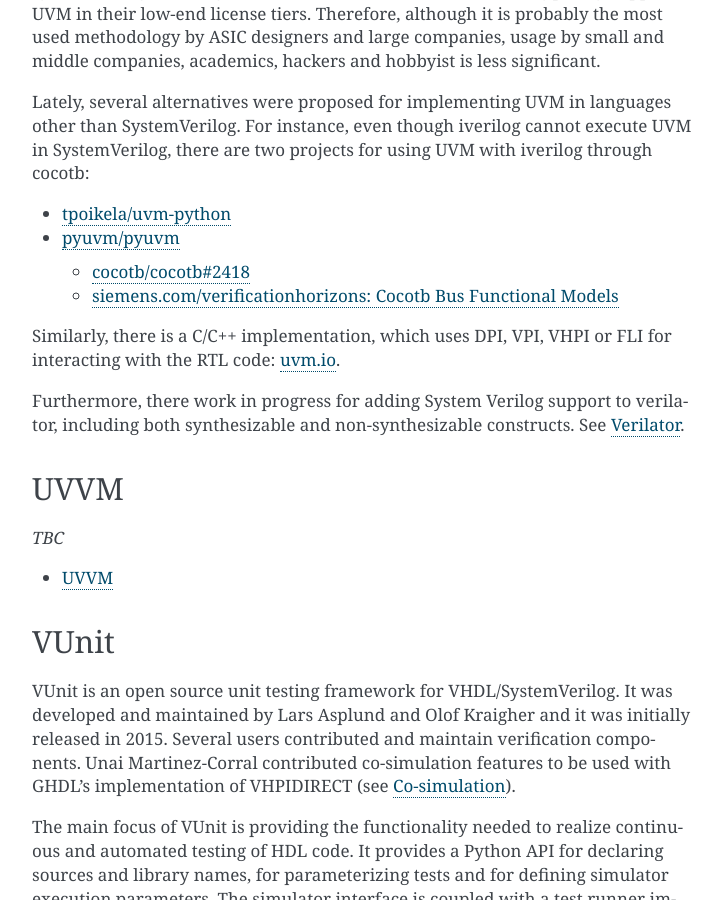
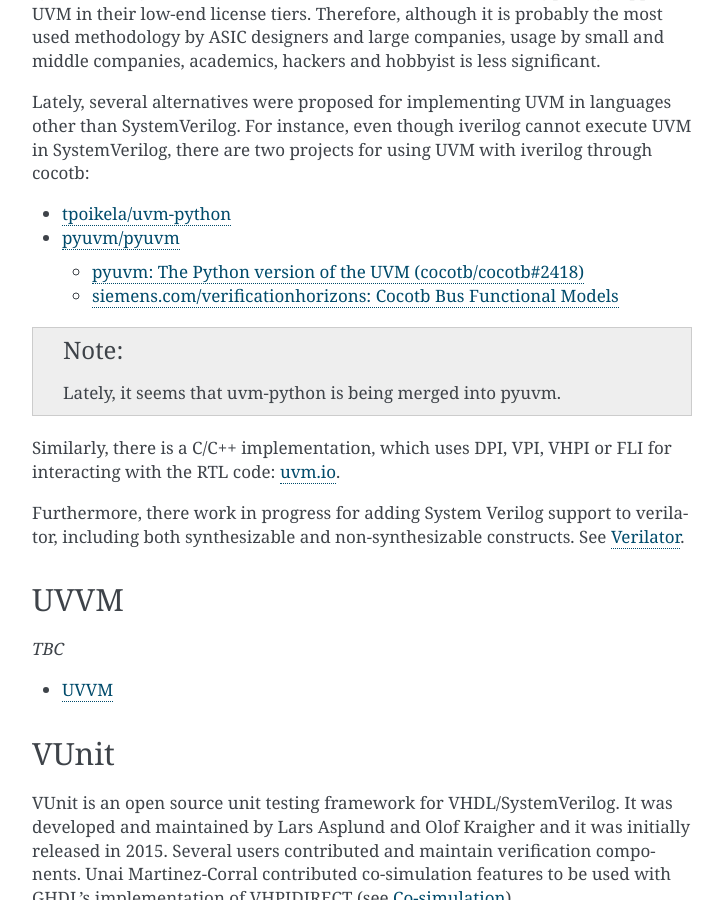
Before and after one commit to umarcor/osvb, a Sphinx documentation site: the page built from doc/intro/frameworks.rst, in a window 1280 px wide and 900 px high, scrolled down 4193 px. Shown: the whole window, without its empty margins (388-1111 px from the left). Built offline with Sphinx 7.4.7, drawn with Linux system fonts in a browser that asks for light colours.

Commit message:
doc/intro/frameworks/UVM: update

```diff
--- a/doc/intro/frameworks.rst
+++ b/doc/intro/frameworks.rst
@@ -179,8 +179,10 @@
 * `tpoikela/uvm-python <https://github.com/tpoikela/uvm-python>`__
 * `pyuvm/pyuvm <https://github.com/pyuvm/pyuvm>`__
 
-  * `cocotb/cocotb#2418 <https://github.com/cocotb/cocotb/issues/2418>`__
+  * `pyuvm: The Python version of the UVM (cocotb/cocotb#2418) <https://github.com/cocotb/cocotb/issues/2418>`__
   * `siemens.com/verificationhorizons: Cocotb Bus Functional Models <https://blogs.sw.siemens.com/verificationhorizons/2021/03/22/cocotb-bus-functional-models/>`__
+
+.. NOTE:: Lately, it seems that uvm-python is being merged into pyuvm.
 
 Similarly, there is a C/C++ implementation, which uses DPI, VPI, VHPI or FLI for interacting with the RTL code:
 `uvm.io <http://uvm.io/>`__.
```
